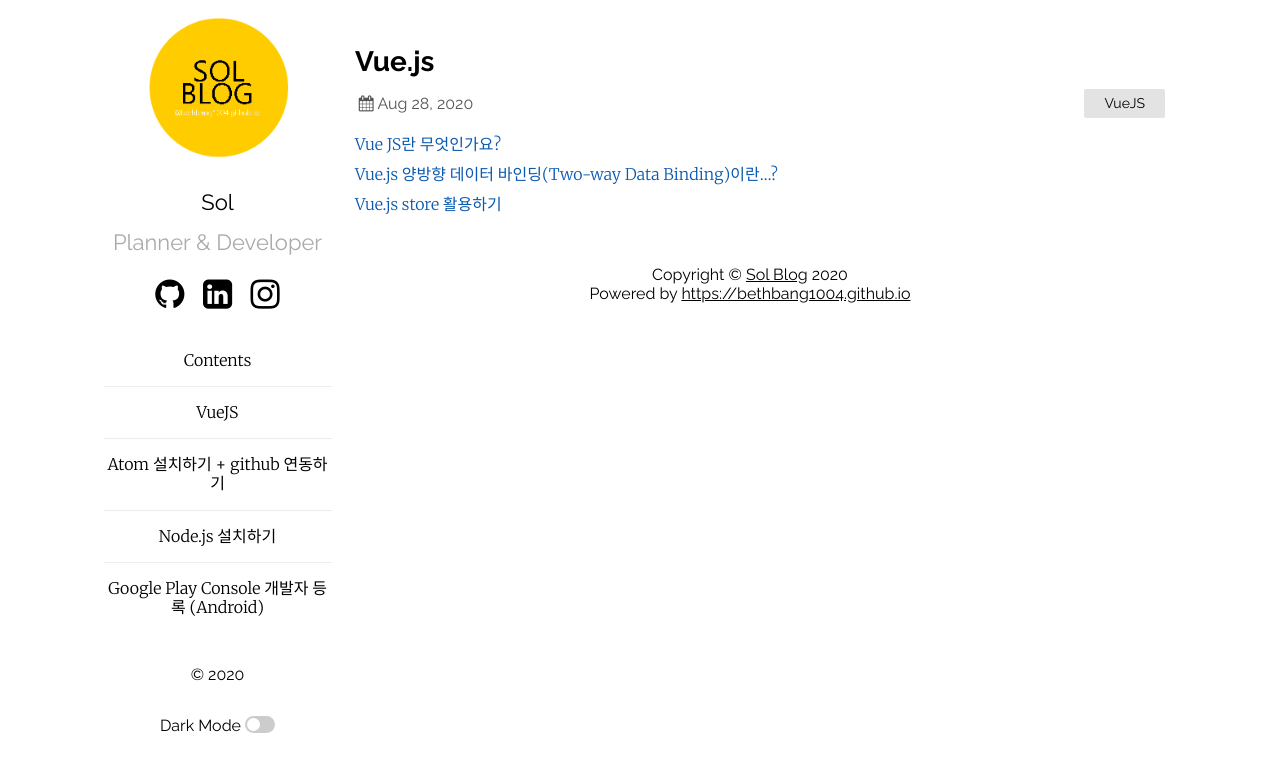
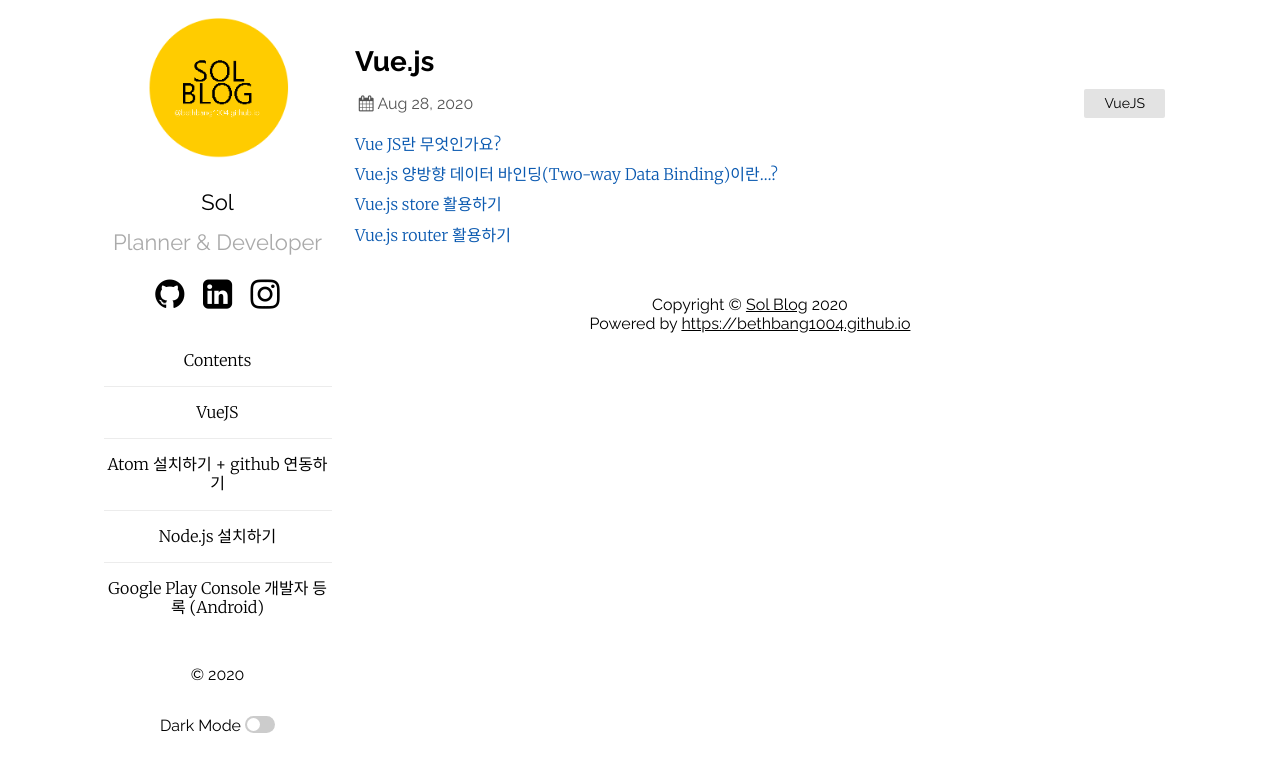
Before and after one commit to bethbang1004/bethbang1004.github.io, a Jekyll site: the page built from _posts/2020-08-28-vueList-welcome-to-jekyll.markdown, in a window 1280 px wide. Shown: the top 772 px of the page. Built offline with Jekyll 4.4.1, drawn with Linux system fonts in a browser that asks for light colours; comment, search, counter and statistics services are not loaded.

Commit message:
update 0828 completed!

```diff
--- a/_posts/2020-08-28-vueList-welcome-to-jekyll.markdown
+++ b/_posts/2020-08-28-vueList-welcome-to-jekyll.markdown
@@ -8,3 +8,4 @@ categories: VueJS
 [Vue JS란 무엇인가요?](https://bethbang1004.github.io/vuejs/vue.js/%EA%B0%9C%EC%9A%94/2020/07/16/welcome-to-jekyll.html)
 [Vue.js 양방향 데이터 바인딩(Two-way Data Binding)이란...?](https://bethbang1004.github.io/vuejs/vue.js/%EC%96%91%EB%B0%A9%ED%96%A5_%EB%8D%B0%EC%9D%B4%ED%84%B0_%EB%B0%94%EC%9D%B8%EB%94%A9/2020/07/18/binding-welcome-to-jekyll.html)
 [Vue.js store 활용하기](https://bethbang1004.github.io/vuejs/store/data/2020/08/27/store-welcome-to-jekyll.html)
+[Vue.js router 활용하기](https://bethbang1004.github.io/vuejs/router/url/2020/08/28/router-setting-to-vue.html)
```
Also changed, not shown: _posts/2020-08-28-router-setting-to-vue.markdown (renamed from _posts/2020-08-28-router-welcome-to-jekyll.markdown).
